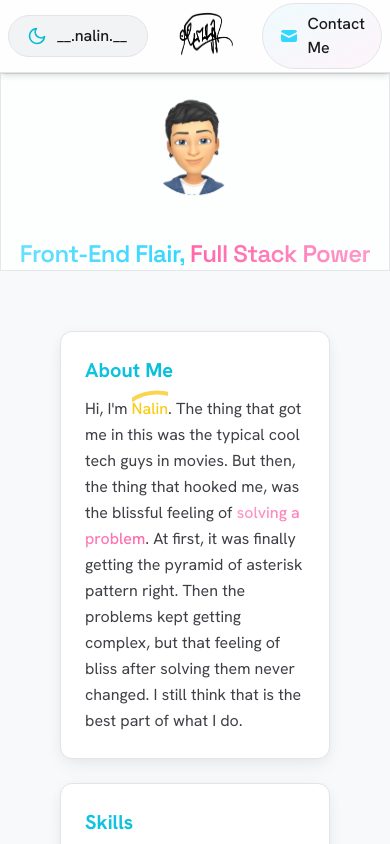
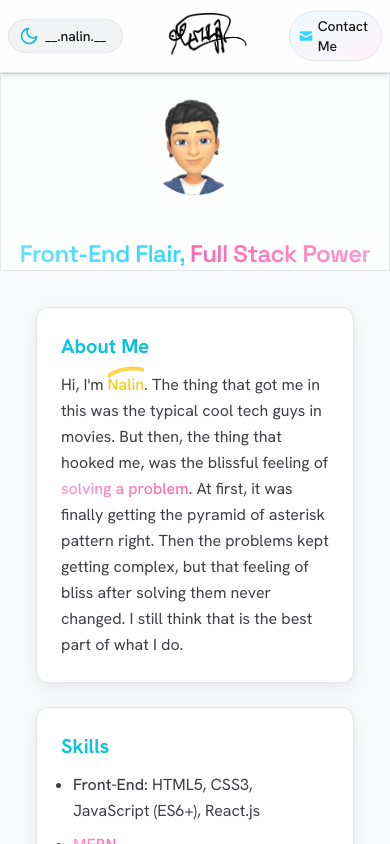
Before and after one commit to NalinPradhan/profilepage, a React (Create React App) app: page / in a window 390 px wide. Shown: the top 844 px of the page. Built offline with nearby package versions, Linux system fonts and the light colour scheme; what tailwindcss-motion would draw is missing.

Commit message:
lowered the side margins andmade it mobile friendly

```diff
--- a/src/components/Navbar.jsx
+++ b/src/components/Navbar.jsx
@@ -7,7 +7,7 @@ const navigation = [
     logo: (
       <svg
         xmlns="http://www.w3.org/2000/svg"
-        className="h-5 w-5"
+        className="h-4 w-4 sm:h-5 sm:w-5"
         viewBox="0 0 20 20"
         fill="currentColor"
       >
@@ -44,9 +44,9 @@ export default function Navbar() {
         <div className="relative flex h-16 items-center justify-between">
           <div
             onClick={toggleDarkMode}
-            className="flex items-center bg-light-accent dark:bg-dark-accent border border-zinc-200 dark:border-zinc-700 rounded-full cursor-pointer hover:bg-zinc-100 dark:hover:bg-zinc-800 transition-all duration-300 px-3 py-1 group"
+            className="flex items-center bg-light-accent dark:bg-dark-accent border border-zinc-200 dark:border-zinc-700 rounded-full cursor-pointer hover:bg-zinc-100 dark:hover:bg-zinc-800 transition-all duration-300 px-2 py-1 sm:px-3 sm:py-1 group"
           >
-            <div className="w-8 h-8 flex items-center justify-center relative">
+            <div className="w-6 h-6 sm:w-8 sm:h-8 flex items-center justify-center relative">
               {darkMode ? (
                 <svg
                   className="w-5 h-5 text-accent-yellow transition-transform duration-300 group-hover:rotate-90"
@@ -74,7 +74,7 @@ export default function Navbar() {
                 </svg>
               )}
             </div>
-            <div className="text-md pl-1 pr-2 font-medium text-primarytext-light dark:text-primarytext-dark transition duration-200 hover:text-accent-rose dark:hover:text-accent-rose-light">
+            <div className="text-sm sm:text-md pl-1 pr-2 font-medium text-primarytext-light dark:text-primarytext-dark transition duration-200 hover:text-accent-rose dark:hover:text-accent-rose-light">
               __.nalin.__
             </div>
           </div>
@@ -88,7 +88,7 @@ export default function Navbar() {
           </div>
 
           <div className="flex items-center">
-            <div className="flex space-x-4">
+            <div className="flex space-x-2 sm:space-x-4">
               {navigation.map((item) => (
                 <a
                   key={item.name}
@@ -98,11 +98,11 @@ export default function Navbar() {
                   aria-current={item.current ? "page" : undefined}
                   className="flex items-center bg-gradient-to-br from-accent-cyan-light/10 to-accent-rose-light/10 dark:from-accent-cyan-dark/10 dark:to-accent-rose-dark/10 border border-zinc-200 dark:border-zinc-700 rounded-full cursor-pointer hover:bg-zinc-100 dark:hover:bg-zinc-800 transition-all duration-300"
                 >
-                  <div className="flex items-center gap-2 px-4 py-2">
+                  <div className="flex items-center gap-1 px-2 py-1 sm:gap-2 sm:px-4 sm:py-2">
                     <span className="text-accent-cyan dark:text-accent-cyan-light">
                       {item.logo}
                     </span>
-                    <div className="text-md font-medium text-primarytext-light dark:text-primarytext-dark transition duration-200 hover:text-accent-cyan dark:hover:text-accent-cyan-light">
+                    <div className="text-sm sm:text-md font-medium text-primarytext-light dark:text-primarytext-dark transition duration-200 hover:text-accent-cyan dark:hover:text-accent-cyan-light">
                       {item.name}
                     </div>
                   </div>
--- a/src/components/Works.jsx
+++ b/src/components/Works.jsx
@@ -23,7 +23,7 @@ function Works() {
 
   return (
     <>
-      <div className="m-10 p-5 relative z-0 border-t dark:border-hidden">
+      <div className="m-4 sm:m-20 p-5 relative z-0 border-t dark:border-hidden">
         <h2 className="section-heading text-center mb-10">My Works</h2>
 
         <div className="space-y-16">
--- a/src/components/intro.jsx
+++ b/src/components/intro.jsx
@@ -44,7 +44,7 @@ function Intro() {
     <>
       <div
         id="here"
-        className="m-10 p-5  grid grid-cols-1 lg:grid-cols-3 gap-6"
+        className="m-4 sm:m-20 p-5  grid grid-cols-1 lg:grid-cols-3 gap-6"
       >
         <div className="card overflow-hidden h-auto lg:h-80 p-6 flex flex-col">
           <div className="section-heading text-xl mb-3">About Me</div>
```
